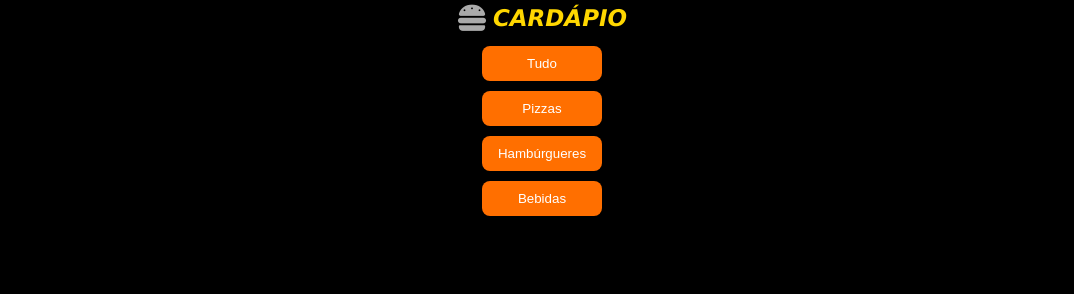
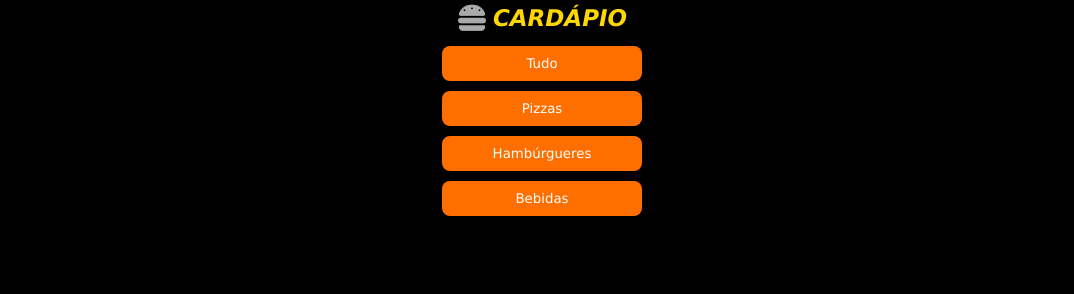
Before and after one commit to Devjv10/cardapio-online, a plain HTML site: page index.html in a window 1280 px wide. Shown: the top 294 px of the page, without its empty margins (98-1172 px from the left). Drawn offline with Linux system fonts and the light colour scheme.

Commit message:
modificando css

```diff
--- a/styles.css
+++ b/styles.css
@@ -17,6 +17,8 @@ body {
   font-family: Verdana, Geneva, Tahoma, sans-serif;
   margin-top: 10px;
 
+
+
 }
 
 .categorias button {
@@ -26,12 +28,15 @@ body {
   color: #ffffff;       /* texto branco */
   border-radius: 8px;
   cursor: pointer;
-  transition: 0.3s;
-  width: 120px;
+  width:200px;
+  text-align: center;
+  font-family: Verdana, Geneva, Tahoma, sans-serif;
+
 
 }
 .categorias button:hover {
-  background: #ffa000;
+  background: #ffa200;
+
 }
 
 .titulo {
```
